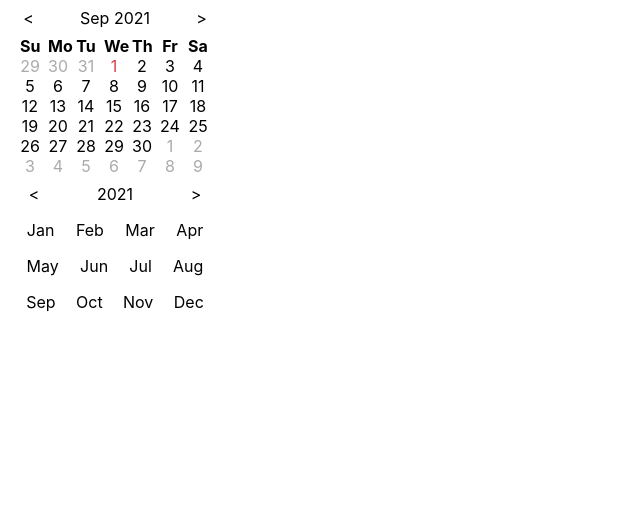
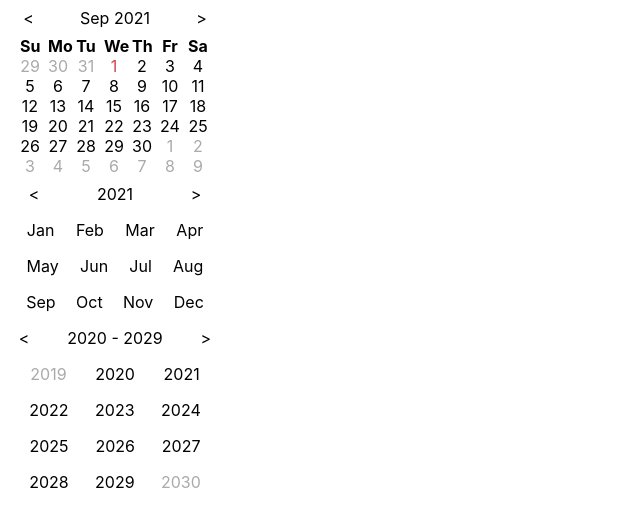
Before and after one commit to yhunglee/react-calendar, a React (Create React App) app: page / in a window 1280 px wide. Shown: the top 526 px of the page, without its empty margins (0-640 px from the left). Built offline with nearby package versions, Linux system fonts and the light colour scheme.

Commit message:
feat(Calendar.tsx): import and use YearView

```diff
--- a/src/components/Calendar/Calendar.tsx
+++ b/src/components/Calendar/Calendar.tsx
@@ -2,6 +2,7 @@
 import { useState } from "react";
 import { DateView } from "./DateView/DateView";
 import { MonthView } from "./MonthView/MonthView";
+import { YearView } from "./YearView/YearView";
 
 export const Calendar: React.VFC = (props) => {
   let [today, setToday] = useState(new Date());
@@ -23,6 +24,10 @@ export const Calendar: React.VFC = (props) => {
   function nextYear() {
     setViewDate(new Date(viewDate.setFullYear(viewDate.getFullYear() + 1)));
   }
+
+  function previousTenYear() {}
+
+  function nextTenYear() {}
 
   return (
     <div className="container">
@@ -48,6 +53,12 @@ export const Calendar: React.VFC = (props) => {
         viewDate={viewDate}
         selectedDate={selectedDate}
       />
+      <YearView
+        prevAct={previousTenYear}
+        nextAct={nextTenYear}
+        info={""}
+        selectedDate={selectedDate}
+      />
     </div>
   );
 };
```
